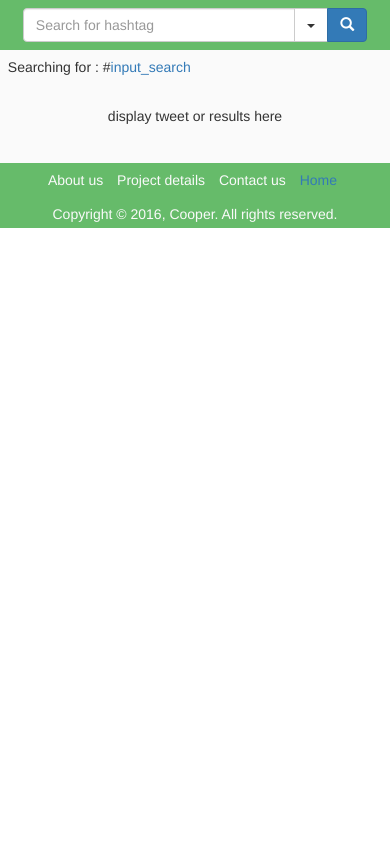
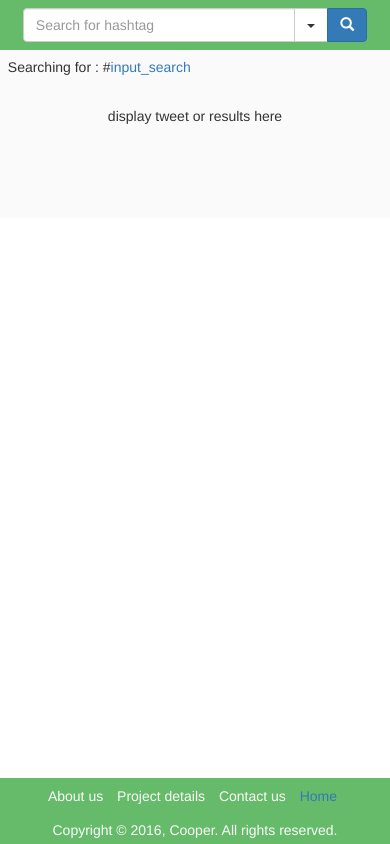
Before and after one commit to firnazluztian/topic-summarization, a plain HTML site: page hashtag.html in a window 390 px wide. Drawn offline with nearby package versions, Linux system fonts and the light colour scheme.

Commit message:
footer fixed (temporary)

```diff
--- a/css/style.css
+++ b/css/style.css
@@ -27,7 +27,7 @@ nav {
 .body_container {
 	position: relative;
 	background-color: #fafafa ;
-	height: 1000px; /*set into auto later*/
+	min-height: 768px; /*set into auto later*/
 	margin: 0px auto;
 	padding: 2%;
 	}
@@ -53,7 +53,7 @@ footer {
 }
 
 #footer_profile {
-	position: relative;
+	position: absolute;
   	right: 0;
   	bottom: 0;
   	left: 0;
@@ -74,7 +74,7 @@ footer {
 	}
 
 	.body_container {
-		height: auto;
+		min-height: 168px;
 	}
 
 	footer {
@@ -87,13 +87,17 @@ footer {
 		padding-top: 2%;
 		color: #fafafa ;
 	}
+	#footer_profile {
+		position: absolute;
+	}
 }
 
 /*rotated phone or small tablet*/
 @media (max-height: 400px) {
 
 	footer {
-		position: relative;
+		position: static;
+
 	}
 }
 /* Medium devices (desktops, 992px and up) */
```
Also changed, not shown: index.html (+5 -5 lines).
